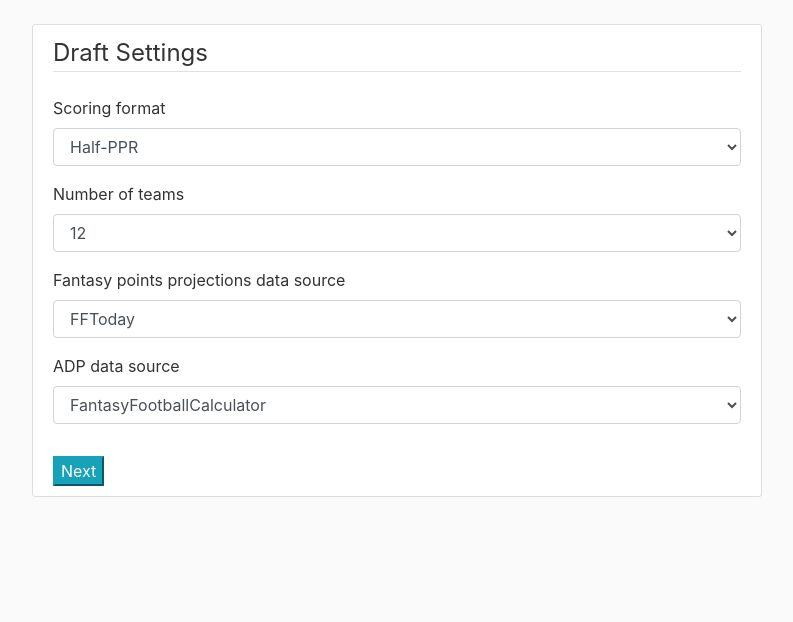
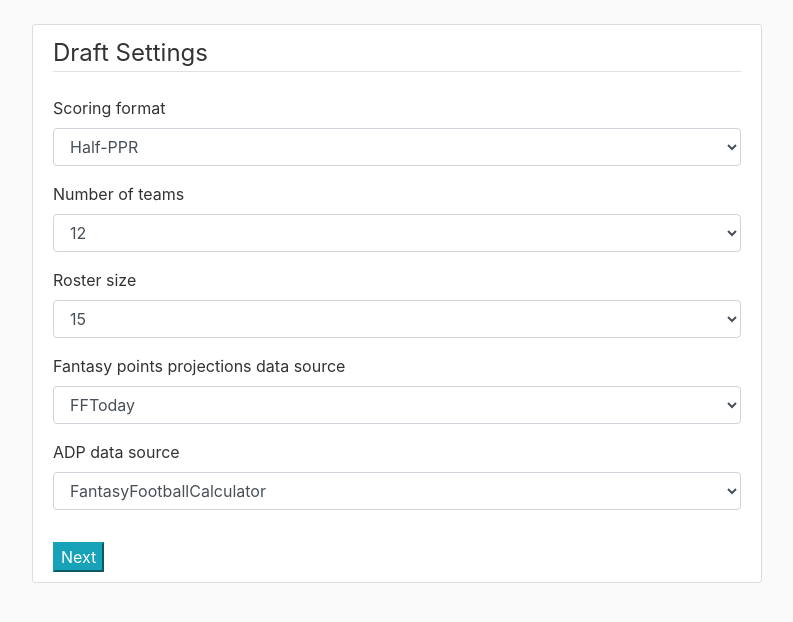
Before and after one commit to Cxge/playergap, a Flask app: page /settings in a window 1280 px wide. Shown: the part 56-678 px from the top of the page, without its empty margins (53-846 px from the left). Run offline with Flask 2, Linux system fonts and the light colour scheme; parts of the project's set-up code (start-up, migrations or seed data) failed here and were passed over; some libraries are stand-ins or nearby versions.

Commit message:
Added roster size field and extra round to have something to compare to

```diff
--- a/flaskfantasy/forms.py
+++ b/flaskfantasy/forms.py
@@ -10,6 +10,10 @@ class SettingsForm(FlaskForm):
     num_teams = SelectField('Number of teams', validators=[DataRequired()],
                              choices=[8, 10, 12, 14],
                              default=12)
+
+    roster_size = SelectField('Roster size', validators=[DataRequired()],
+                              choices=[13, 14, 15, 16],
+                              default=15)
 
     projections_source = SelectField('Fantasy points projections data source', validators=[DataRequired()],
                          choices=['FFToday'])
--- a/flaskfantasy/routes.py
+++ b/flaskfantasy/routes.py
@@ -8,7 +8,6 @@ from psycopg2.extensions import parse_dsn
 import os
 
 DATABASE_URL = parse_dsn(os.environ.get('DATABASE_URL'))
-#DATABASE_URL = os.environ.get('DATABASE_URL')
 
 @app.route("/", methods=['GET','POST'])
 @app.route("/home", methods=['GET','POST'])
@@ -20,7 +19,6 @@ def home():
 
 @app.route("/settings", methods=['GET', 'POST'])
 def settings():
-    #global pick_num, dfTopPlayersAvail, dfTopPlayersNextRd, next_pick_in, next_pick, next_round
     form = SettingsForm()
     if form.validate_on_submit():
         return redirect(url_for('draft'))
@@ -29,29 +27,26 @@ def settings():
 @app.route("/draft", methods=['POST', 'GET'])
 def draft():
     global player_list
-    #global dfTopPlayersAvail, dfTopPlayersNextRd, player_list, dfDraft
     settings_form = SettingsForm()
     selection_form = PlayerSelectionForm()
     if settings_form.save_settings.data and request.method == 'POST':
         session['scoring_format'] = request.form['scoring_format']
-        session['num_teams'] = request.form['num_teams']
+        session['num_teams'] = int(request.form['num_teams'])
+        session['roster_size'] = int(request.form['roster_size'])
         session['projections_source'] = request.form['projections_source']
         session['adp_source'] = request.form['adp_source']
         session['pick_num'] = 1
         session['selected_players'] = ['Placeholder']
 
-        num_teams = int(session['num_teams'])
-        pick_num = int(session['pick_num'])
-        num_rounds = 15
         next_pick = []
         next_round = []
         next_pick_in = []
-        for i in range(num_rounds):
-            for j in range(num_teams):
+        for i in range(session['roster_size'] + 1): #One extra round to have something to compare to
+            for j in range(session['num_teams']):
                 next_round.append(i + 1)
-            next_pick += range(1, num_teams + 1)
-            next_pick_in += reversed(range(1, num_teams * 2, 2))
-        next_pick_in = [num_teams * 2 if n == 1 else n for n in next_pick_in]
+            next_pick += range(1, session['num_teams'] + 1)
+            next_pick_in += reversed(range(1, session['num_teams'] * 2, 2))
+        next_pick_in = [session['num_teams'] * 2 if n == 1 else n for n in next_pick_in]
 
         session['next_pick'] = next_pick
         session['next_pick_in'] = next_pick_in
@@ -60,10 +55,6 @@ def draft():
     elif selection_form.submit_selection.data and selection_form.validate_on_submit():
         selection = request.form['selection']
         selection_alt = selection.replace("'", "''")
-        # session['selected_players'].append(selection)
-        # session['pick_num'] += 1
-        # return redirect(url_for('draft'))
-
         if  selection_alt in session['selected_players']:
             flash(f'{selection} has already been selected. Please try again', 'warning')
             return redirect(url_for('draft'))
@@ -75,8 +66,10 @@ def draft():
             selection = selection.replace("'", "''") #Single quote escape for PostgreSQL query
             session['selected_players'].append(selection)
             session['pick_num'] += 1
+            if session['pick_num'] == session['roster_size'] * session['num_teams']:
+                flash('That was the last pick of the draft. Good luck!', 'success')
+                return redirect(url_for('home'))
         return redirect(url_for('draft'))
-
 
     selected_players_array = ','.join(f"'{p}'" for p in session['selected_players'])
     format_values = {'Half-PPR':[0.04, 4, -2, 0.1, 6, 0.5, 0.1, 6],
@@ -85,7 +78,7 @@ def draft():
 
     con = psycopg2.connect(f"dbname={DATABASE_URL.get('dbname')} user={DATABASE_URL.get('user')} password={DATABASE_URL.get('password')} host={DATABASE_URL.get('host')} port={DATABASE_URL.get('port')}")
     cur = con.cursor()
-    proj_query = f"""
+    query = f"""
 
     SELECT A.player, A.position, A.fantasy_points, B.adp
     FROM
@@ -113,15 +106,8 @@ def draft():
         ORDER BY fantasy_points DESC
 
              """
-    # adp_query = f"""SELECT player, position, adp
-    #                 FROM average_draft_position
-    #                 WHERE source_name = '{session['adp_source']}'
-    #                 AND scoring = '{session['scoring_format']}'
-    #                 AND source_update = (SELECT MAX(source_update) FROM average_draft_position WHERE source_name = '{session['adp_source']}')
-    #                 ORDER BY adp
-    #              """
 
-    cur.execute(proj_query)
+    cur.execute(query)
 
     dfDraft = pd.DataFrame(cur.fetchall(), columns=['player', 'position', 'fantasy_points', 'adp'])
     cur.close()
@@ -141,36 +127,6 @@ def draft():
     dfTopPlayersAvail['rank'] = dfTopPlayersAvail['rank'].astype(int)
     dfTopPlayersAvail = dfTopPlayersAvail.sort_values(by='rank', ascending=True)[['rank', 'player', 'position', 'adp', 'fantasy_points', 'vor_pts', 'vor_pct']]
     dfTopPlayersAvail['priority'] = np.where(dfTopPlayersAvail['adp'] >= session['pick_num'] + session['next_pick_in'][session['pick_num'] - 1], 'Low', 'High')
-    #END QUERY
-
-    # elif selection_form.submit_selection.data and selection_form.validate_on_submit():
-    #     selection = request.form['selection']
-    #     session['selected_players'].append(selection)
-    #     print(session['selected_players'])
-    #     #selection = selection_form.selection.data
-    #     if selection not in player_list:
-    #         flash(f'There is no player named "{selection}". Please try again', 'danger')
-    #         return redirect(url_for('draft'))
-    #     elif dfDraft.loc[dfDraft['player'] == selection, 'status'].item() == 'Picked':
-    #         flash(f'{selection} has already been selected. Please try again', 'warning')
-    #         return redirect(url_for('draft'))
-    #     else:
-    #         flash(f'{selection} has been selected', 'success')
-    #         session['pick_num'] += 1
-    #         dfDraft.loc[dfDraft['player'] == selection, 'status'] = 'Picked'
-    #         dfPlayersAvail = dfDraft.loc[dfDraft['status'] == 'Available']
-    #         dfTopPlayersAvail = dfPlayersAvail.groupby('position').head(3)[['player', 'position', 'adp', 'fantasy_points']]
-    #         dfTopPlayersNextRd = dfPlayersAvail.sort_values('adp')
-    #         dfTopPlayersNextRd = dfTopPlayersNextRd.tail(len(dfTopPlayersNextRd) - session['next_pick_in'][session['pick_num'] - 1])
-    #         dfTopPlayersNextRd = dfTopPlayersNextRd.groupby('position').head(1)[['player', 'position', 'adp', 'fantasy_points']]
-    #         dict_pos = dict(zip(dfTopPlayersNextRd['position'], dfTopPlayersNextRd['fantasy_points']))
-    #         dfTopPlayersAvail['vor_pts'] = dfTopPlayersAvail.apply(lambda row: row['fantasy_points'] - dict_pos.get(row['position']), axis=1).round(1)
-    #         dfTopPlayersAvail['vor_pct'] = dfTopPlayersAvail.apply(lambda row: (row['fantasy_points'] - dict_pos.get(row['position'])) / dict_pos.get(row['position']) * 100, axis=1).round(1)
-    #         dfTopPlayersAvail['rank'] = dfTopPlayersAvail['vor_pct'].rank(method='first', ascending=False)
-    #         dfTopPlayersAvail['rank'] = dfTopPlayersAvail['rank'].astype(int)
-    #         dfTopPlayersAvail = dfTopPlayersAvail.sort_values(by='rank', ascending=True)[['rank', 'player', 'position', 'adp', 'fantasy_points', 'vor_pts', 'vor_pct' ]]
-    #         dfTopPlayersAvail['priority'] = np.where(dfTopPlayersAvail['adp'] >= session['pick_num'] + session['next_pick_in'][session['pick_num'] - 1], 'Low', 'High')
-    #         return redirect(url_for('draft'))
 
     dfTopPlayersAvailDict = dfTopPlayersAvail[['rank', 'player', 'position', 'fantasy_points', 'vor_pts', 'vor_pct', 'adp', 'priority']].to_dict(orient='records')
     Cols1 = ['', 'PLAYER', 'POS', 'FPTS', 'VOR', '%', 'ADP', 'URGENCY']
--- a/flaskfantasy/templates/settings.html
+++ b/flaskfantasy/templates/settings.html
@@ -16,6 +16,10 @@
                             {{ form.num_teams(class="form-control") }}
                         </div>
                         <div class="form-group">
+                            {{ form.roster_size.label() }}
+                            {{ form.roster_size(class="form-control") }}
+                        </div>
+                        <div class="form-group">
                             {{ form.projections_source.label() }}
                             {{ form.projections_source(class="form-control") }}
                         </div>
```
